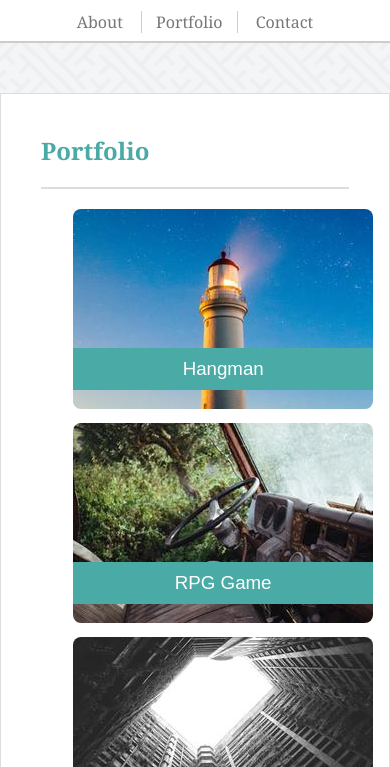
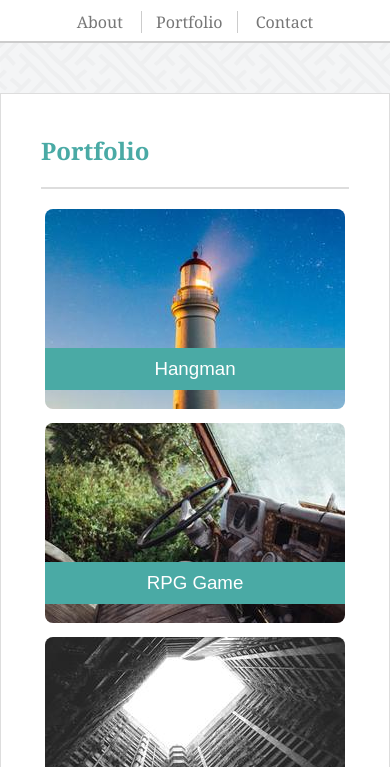
Before and after one commit to sjwarren91/Responsive-Portfolio, a plain HTML site: page portfolio.html in a window 390 px wide. Shown: the part 77-844 px from the top of the page. Drawn offline with Linux system fonts and the light colour scheme.

Commit message:
image on small screen centered correctly

```diff
--- a/assets/css/style.css
+++ b/assets/css/style.css
@@ -259,13 +259,15 @@ p.p1 {
 
     .row {
         height: auto;
+        text-align: center;
     }
 
     .img-wrapper {
-        margin: 0 auto;
+        margin: auto;
         float: none;
-        width: 70%;
         margin-bottom: 10px;
+        text-align: center;
+        display: inline-block;
     }
 }
 
```
